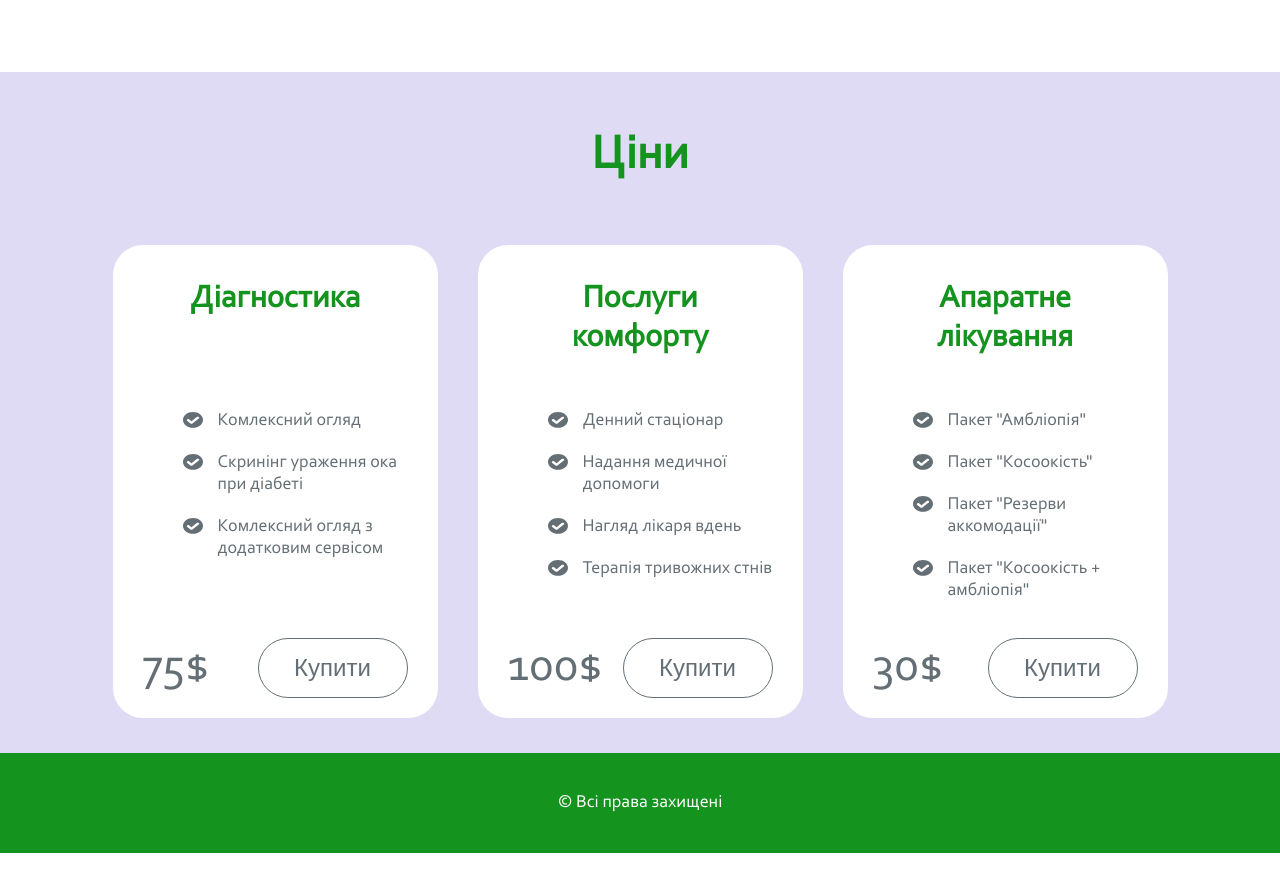
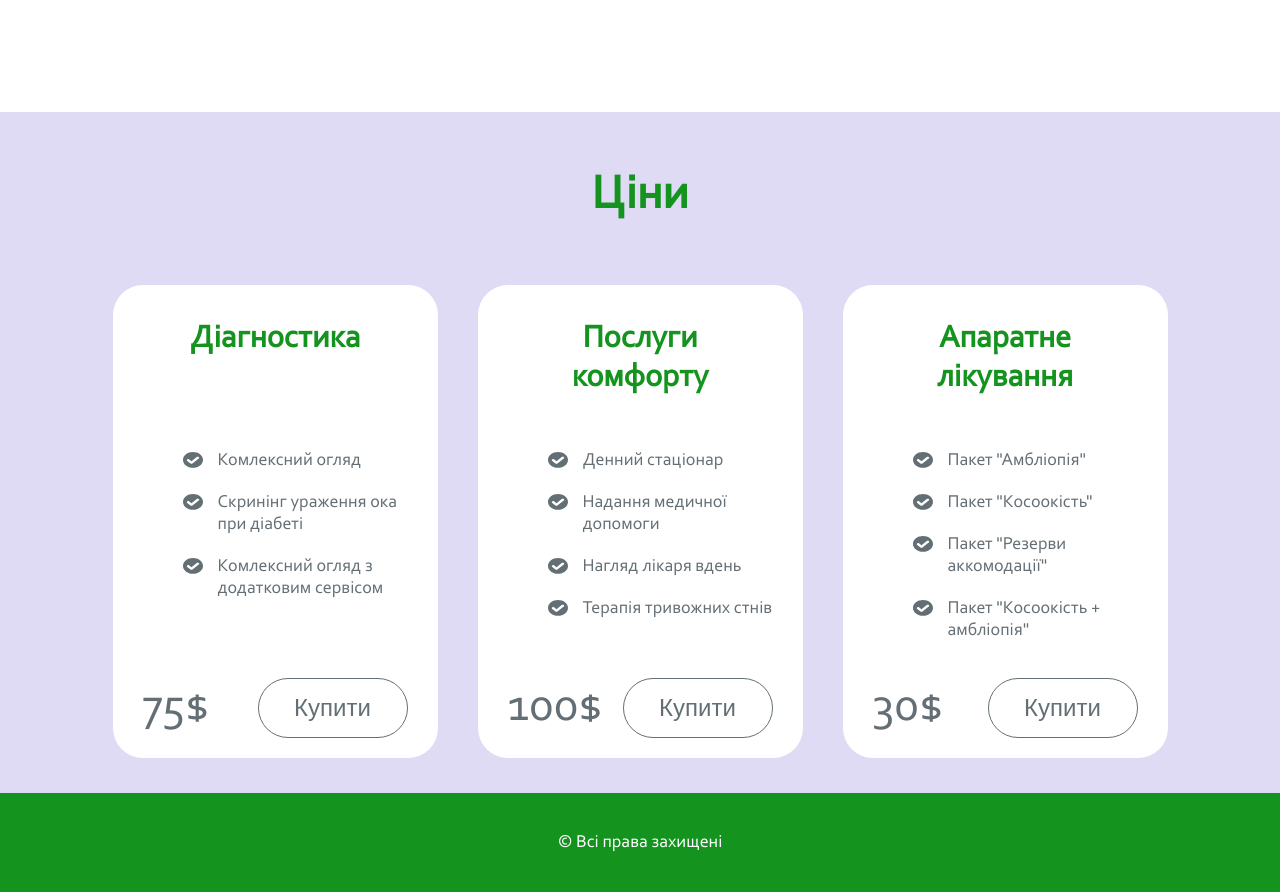
Before and after one commit to NataliaHarashchuk/Light-eye, a plain HTML site: page index.html in a window 1280 px wide. Shown: the part 956-1848 px from the top of the page. Before the commit the page ends 1809 px from the top, so only its background shows below. Drawn offline with Linux system fonts and the light colour scheme.

Commit message:
Update styles.css

```diff
--- a/styles.css
+++ b/styles.css
@@ -69,15 +69,21 @@ header {
 main {
     width: 100%;
     flex: 1;
+    display: flex;
+    flex-direction: column;
 }
 
 .introduction-section, .services-section, .price-section {
     padding: 15px;
+    flex: 1;
+    display: flex;
+    flex-direction: column;
+    justify-content: center;
+    align-items: center;
 }
 
 .introduction-container {
     max-width: 500px;
-    margin: 0 auto;
     text-align: center;
 }
 
@@ -151,7 +157,6 @@ h2 {
 }
 
 .prices-container {
-    margin: 0 auto;
     display: flex;
     flex-wrap: wrap;
     justify-content: center;
```
